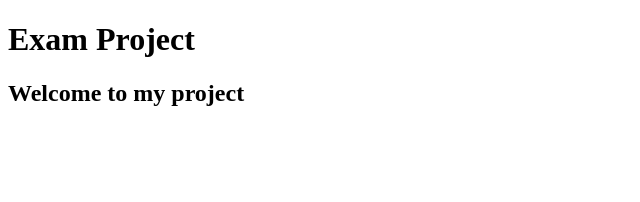
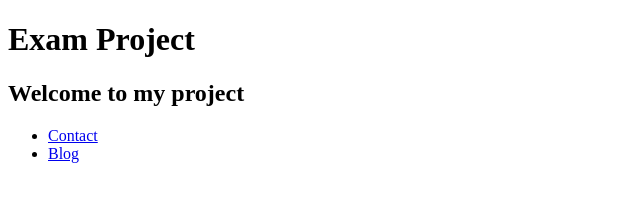
Before and after one commit to lukalekiashvili007-jpg/exam-project, a plain HTML site: page index.html in a window 1280 px wide. Shown: the whole page, without its empty margins (0-640 px from the left). Drawn offline with Linux system fonts and the light colour scheme.

Commit message:
Add alternative navigation block (nav-alt)

```diff
--- a/index.html
+++ b/index.html
@@ -10,5 +10,11 @@
   <header>
   <h2>Welcome to my project</h2>
 </header>
+<nav>
+  <ul>
+    <li><a href="#contact">Contact</a></li>
+    <li><a href="#blog">Blog</a></li>
+  </ul>
+</nav>
 </body>
 </html>
```
